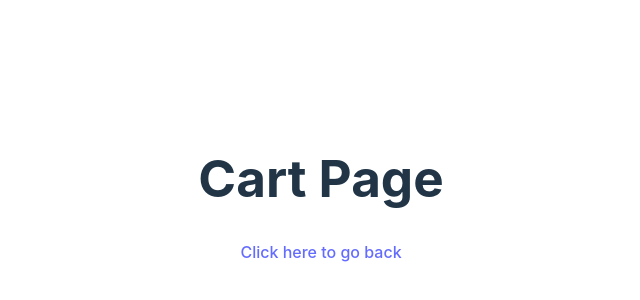
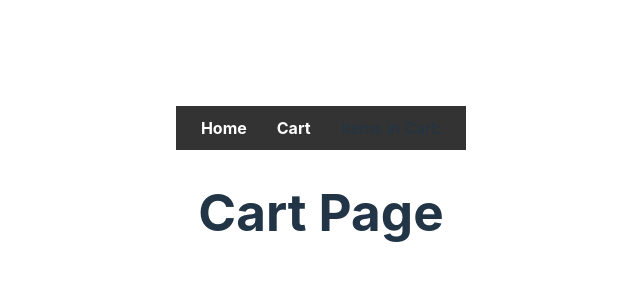
Before and after one commit to ArshPelia/OdinProject-JS, a React (Vite) app in the folder Projects/React-Course/Cart/cart-app/: page /cart in a window 1280 px wide. Shown: the part 210-510 px from the top of the page, without its empty margins (319-959 px from the left). Built offline with nearby package versions, Linux system fonts and the light colour scheme.

Commit message:
updates to fetch and nav

```diff
--- a/Projects/React-Course/Cart/cart-app/src/App.jsx
+++ b/Projects/React-Course/Cart/cart-app/src/App.jsx
@@ -1,35 +1,11 @@
-import { useState } from 'react'
-import reactLogo from './assets/react.svg'
-import viteLogo from '/vite.svg'
 import './App.css'
 import Nav from './components/Nav'
 import Home from './components/Home'
 
 function App() {
-  const [count, setCount] = useState(0)
 
   return (
     <>
-      {/* <div>
-        <a href="https://vitejs.dev" target="_blank">
-          <img src={viteLogo} className="logo" alt="Vite logo" />
-        </a>
-        <a href="https://react.dev" target="_blank">
-          <img src={reactLogo} className="logo react" alt="React logo" />
-        </a>
-      </div>
-      <h1>Vite + React</h1>
-      <div className="card">
-        <button onClick={() => setCount((count) => count + 1)}>
-          count is {count}
-        </button>
-        <p>
-          Edit <code>src/App.jsx</code> and save to test HMR
-        </p>
-      </div>
-      <p className="read-the-docs">
-        Click on the Vite and React logos to learn more
-      </p> */}
       <Nav/>
       <Home/>
     </>
--- a/Projects/React-Course/Cart/cart-app/src/components/Cart.jsx
+++ b/Projects/React-Course/Cart/cart-app/src/components/Cart.jsx
@@ -4,7 +4,7 @@ const Cart = () => {
     return(
         <div id="container">
             <h1>Cart Page</h1>
-            <Link to="/">Click here to go back</Link>
+            {/* <Link to="/">Click here to go back</Link> */}
         </div>
     )
 }
--- a/Projects/React-Course/Cart/cart-app/src/components/Home.jsx
+++ b/Projects/React-Course/Cart/cart-app/src/components/Home.jsx
@@ -1,32 +1,36 @@
-import { useEffect, useState } from "react"
+import { useEffect, useState } from "react";
 
 const Home = () => {
-    const [products, setProducts] = useState([])
+  const [products, setProducts] = useState([]);
   const [error, setError] = useState(null);
   const [loading, setLoading] = useState(true);
 
   useEffect(() => {
-        fetch('https://fakestoreapi.com/products?limit=5', {mode: "cors"})
+    console.log("Fetching products...");
+    fetch('https://fakestoreapi.com/products?limit=5', { mode: "cors" })
       .then((response) => {
         if (response.status >= 400) {
           throw new Error("server error");
         }
         return response.json();
       })
-        .then((response) => setProducts(response.json))
+      .then((data) => setProducts(data))
       .catch((error) => setError(error))
       .finally(() => setLoading(false));
-    }, []);
+  }, []); // Empty dependency array to ensure the effect runs only once on mount
+
+  useEffect(() => {
+    console.log("Products state updated:", products);
+  }, [products]); // Log only when products state changes
 
   if (error) return <p>A network error was encountered</p>;
   if (loading) return <p>Loading...</p>;
 
-
-    return(
+  return (
     <div id="content">
       <h1>Home Page</h1>
     </div>
-    )
-}
+  );
+};
 
-export default Home
+export default Home;
--- a/Projects/React-Course/Cart/cart-app/src/components/Nav.jsx
+++ b/Projects/React-Course/Cart/cart-app/src/components/Nav.jsx
@@ -5,8 +5,11 @@ const Nav = ({ itemsInCart }) => {
   return (
     <nav style={navStyle}>
       <ul style={ulStyle}>
+      <li style={liStyle}>
+          <Link to="/" style={linkStyle}>Home</Link>
+        </li>
         <li style={liStyle}>
-          <Link to="cart" style={linkStyle}>Cart page</Link>
+          <Link to="cart" style={linkStyle}>Cart</Link>
         </li>
         <li style={liStyle}>
           Items in Cart: {itemsInCart}
--- a/Projects/React-Course/Cart/cart-app/src/components/Router.jsx
+++ b/Projects/React-Course/Cart/cart-app/src/components/Router.jsx
@@ -1,23 +1,35 @@
+// Router.jsx
 import { createBrowserRouter, RouterProvider } from "react-router-dom";
 import App from "../App";
 import ErrorPage from "./ErrorPage";
 import Cart from "./Cart";
+import Home from "./Home";
+import Nav from "./Nav"; // Import Nav component
 
-const Router = () =>{
+const Router = () => {
   const router = createBrowserRouter([
     {
       path: "/",
-          element: <App />,
+      element: (
+        <>
+          <Nav /> {/* Render Nav for all routes */}
+          <Home />
+        </>
+      ),
       errorElement: <ErrorPage />,
     },
     {
-          path: "cart",
-          element: <Cart />,
-
+      path: "/cart",
+      element: (
+        <>
+          <Nav /> {/* Render Nav for all routes */}
+          <Cart />
+        </>
+      ),
     },
   ]);
 
   return <RouterProvider router={router} />;
-}
+};
 
-export default Router
+export default Router;
--- a/Projects/React-Course/Cart/cart-app/src/main.jsx
+++ b/Projects/React-Course/Cart/cart-app/src/main.jsx
@@ -7,8 +7,6 @@ import { Route } from 'react-router-dom'
 
 ReactDOM.createRoot(document.getElementById('root')).render(
   <React.StrictMode>
-    {/* <App />
-     */}
      <Router/>
   </React.StrictMode>,
 )
```
Lines whose indentation alone changed are shown as unchanged.
